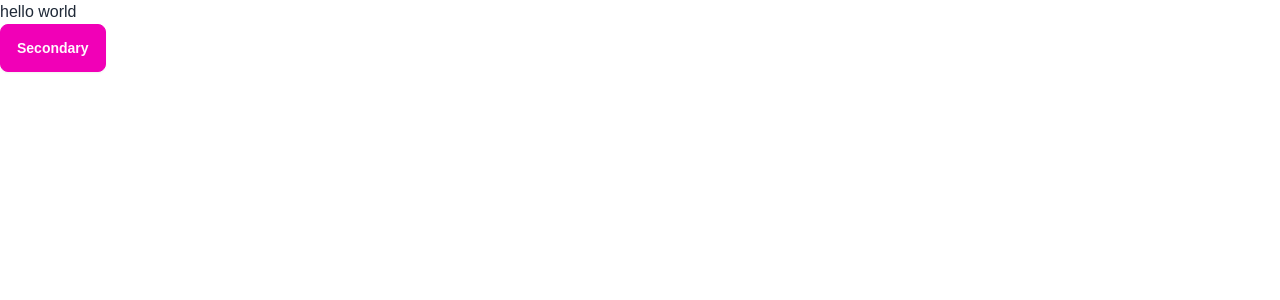
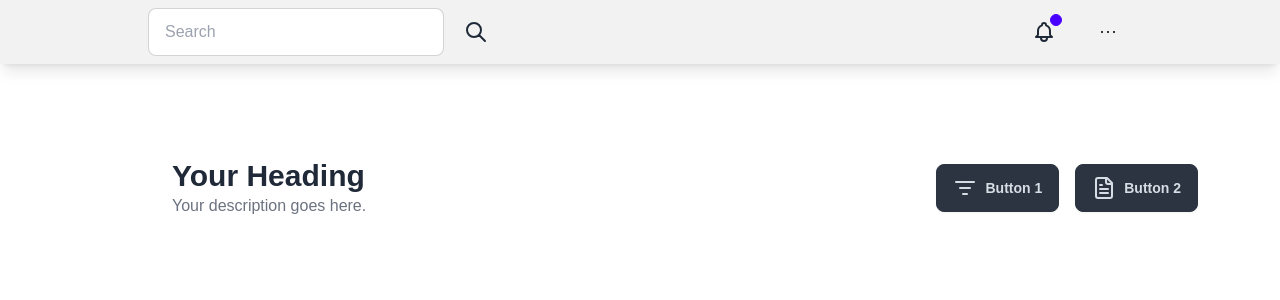
Before and after one commit to singhtameshwar/data-dashboard, a Next.js app: page /dashboard in a window 1280 px wide. Shown: the top 300 px of the page. Built offline with nearby package versions, Linux system fonts and the light colour scheme.

Commit message:
add files

```diff
--- a/src/app/dashboard/page.tsx
+++ b/src/app/dashboard/page.tsx
@@ -1,8 +1,12 @@
 
 import {Content1} from "@/components/dashboard/content1"
+import Searchbar from "@/components/dashboard/searchbar";
+import Header from "@/components/heroheader";
 function Page() {
     return (
         <>
+        <Searchbar />
+        <Header />
         <Content1/>
         </>
     );
--- a/src/components/dashboard/content1.tsx
+++ b/src/components/dashboard/content1.tsx
@@ -1,8 +1,6 @@
 export const Content1=()=>{
     return(
         <div>
-        <div>hello world</div>
-        <button className="btn btn-active btn-secondary">Secondary</button>
     </div>
 
     )
--- /dev/null
+++ b/src/components/dashboard/searchbar.tsx
@@ -0,0 +1,92 @@
+export default function Searchbar() {
+  return (
+    <div className="navbar bg-base-200 shadow-lg">
+      <div className="navbar-start ml-4 lg:ml-[140px] flex flex-1 items-center">
+        <div className="form-control w-full max-w-xs lg:max-w-md">
+          <input
+            type="text"
+            placeholder="Search"
+            className="input input-bordered w-full"
+          />
+        </div>
+        <button className="btn btn-ghost btn-square ml-2">
+          <svg
+            xmlns="http://www.w3.org/2000/svg"
+            className="h-6 w-6"
+            fill="none"
+            viewBox="0 0 24 24"
+            stroke="currentColor"
+          >
+            <path
+              strokeLinecap="round"
+              strokeLinejoin="round"
+              strokeWidth="2"
+              d="M21 21l-6-6m2-5a7 7 0 11-14 0 7 7 0 0114 0z"
+            />
+          </svg>
+        </button>
+      </div>
+
+      <div className="navbar-end mr-4 lg:mr-[140px] flex items-center space-x-4">
+        <button className="btn btn-ghost btn-circle relative">
+          <div className="indicator">
+            <svg
+              xmlns="http://www.w3.org/2000/svg"
+              className="h-6 w-6"
+              fill="none"
+              viewBox="0 0 24 24"
+              stroke="currentColor"
+            >
+              <path
+                strokeLinecap="round"
+                strokeLinejoin="round"
+                strokeWidth="2"
+                d="M15 17h5l-1.405-1.405A2.032 2.032 0 0118 14.158V11a6.002 6.002 0 00-4-5.659V5a2 2 0 10-4 0v.341C7.67 6.165 6 8.388 6 11v3.159c0 .538-.214 1.055-.595 1.436L4 17h5m6 0v1a3 3 0 11-6 0v-1m6 0H9"
+              />
+            </svg>
+            <span className="badge badge-xs badge-primary indicator-item"></span>
+          </div>
+        </button>
+
+        <div className="dropdown dropdown-end z-50">
+          <button tabIndex={0} className="btn btn-ghost text-black btn-circle">
+            <svg
+              xmlns="http://www.w3.org/2000/svg"
+              className="h-6 w-6"
+              fill="none"
+              viewBox="0 0 24 24"
+              stroke="currentColor"
+            >
+              <path
+                strokeLinecap="round"
+                strokeLinejoin="round"
+                strokeWidth="2"
+                d="M6 12h.01M12 12h.01M18 12h.01"
+              />
+            </svg>
+          </button>
+          <ul
+            tabIndex={0}
+            className="menu dropdown-content p-2 mr-[160px] rounded-box w-28 z-50 h-[calc(100%-20px)]"
+          >
+            <li>
+              <a href="#" className="text-sm">
+                Profile
+              </a>
+            </li>
+            <li>
+              <a href="#" className="text-sm">
+                Settings
+              </a>
+            </li>
+            <li>
+              <a href="#" className="text-sm">
+                Logout
+              </a>
+            </li>
+          </ul>
+        </div>
+      </div>
+    </div>
+  );
+}
--- /dev/null
+++ b/src/components/heroheader.tsx
@@ -0,0 +1,19 @@
+import { FileText, ListFilter } from "lucide-react";
+
+export default function Header() {
+  return (
+    <div className="py-12 px-4">
+    <div className="flex flex-col lg:flex-row justify-between items-center p-4">
+      <div className="mt-4 lg:mt-[30px] ml-4 lg:ml-[140px] text-center lg:text-left">
+        <h1 className="text-2xl lg:text-3xl font-bold">Your Heading</h1>
+        <p className="text-sm lg:text-base text-gray-500">Your description goes here.</p>
+      </div>
+
+      <div className="flex space-x-4 mt-4 lg:mt-[30px] mr-4 lg:mr-[50px]">
+        <button className="btn btn-neutral"> <ListFilter />Button 1</button>
+        <button className="btn btn-neutral"><FileText />Button 2</button>
+      </div>
+    </div>
+    </div>
+  );
+}
--- a/tailwind.config.ts
+++ b/tailwind.config.ts
@@ -23,5 +23,8 @@ const config: Config = {
   plugins: [require("tailwindcss-animate"),
 	require('daisyui')
   ],
+  daisyui: {
+    themes: ["light"],
+  },
 };
 export default config;
```
